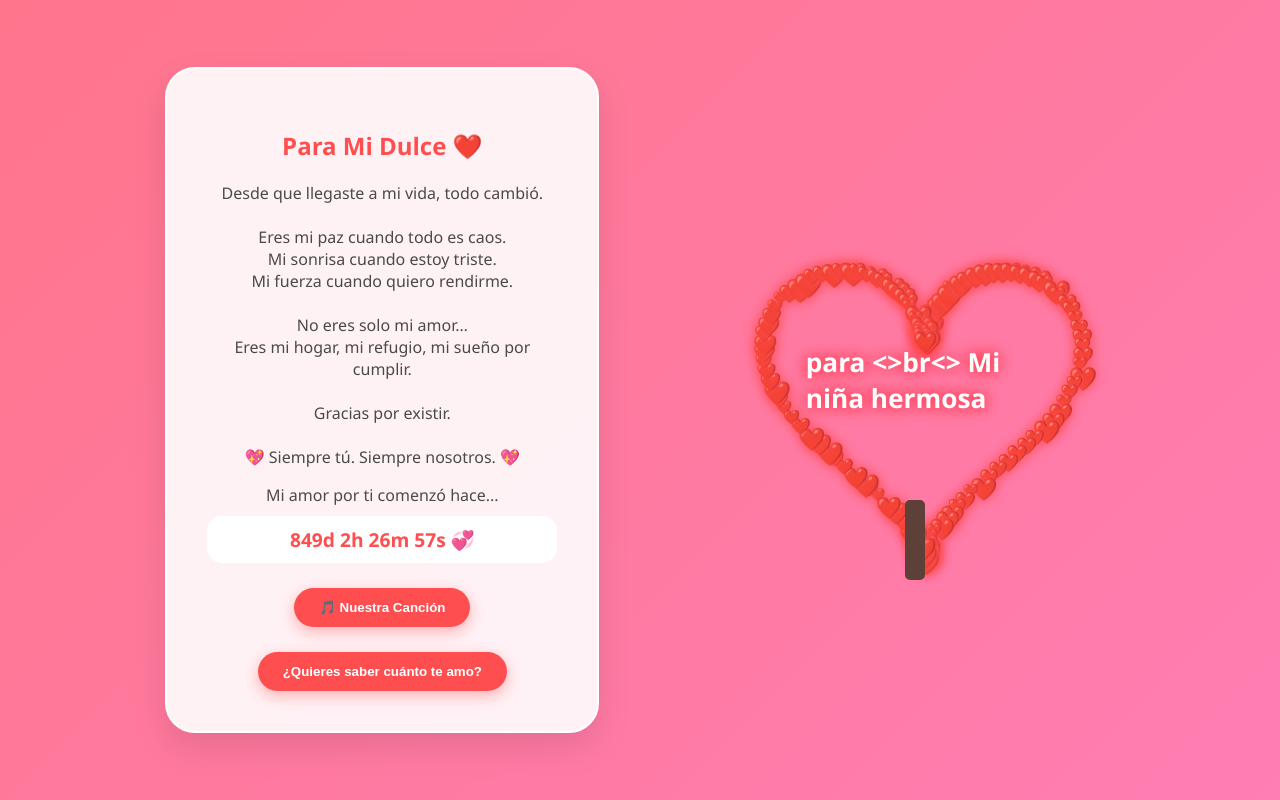
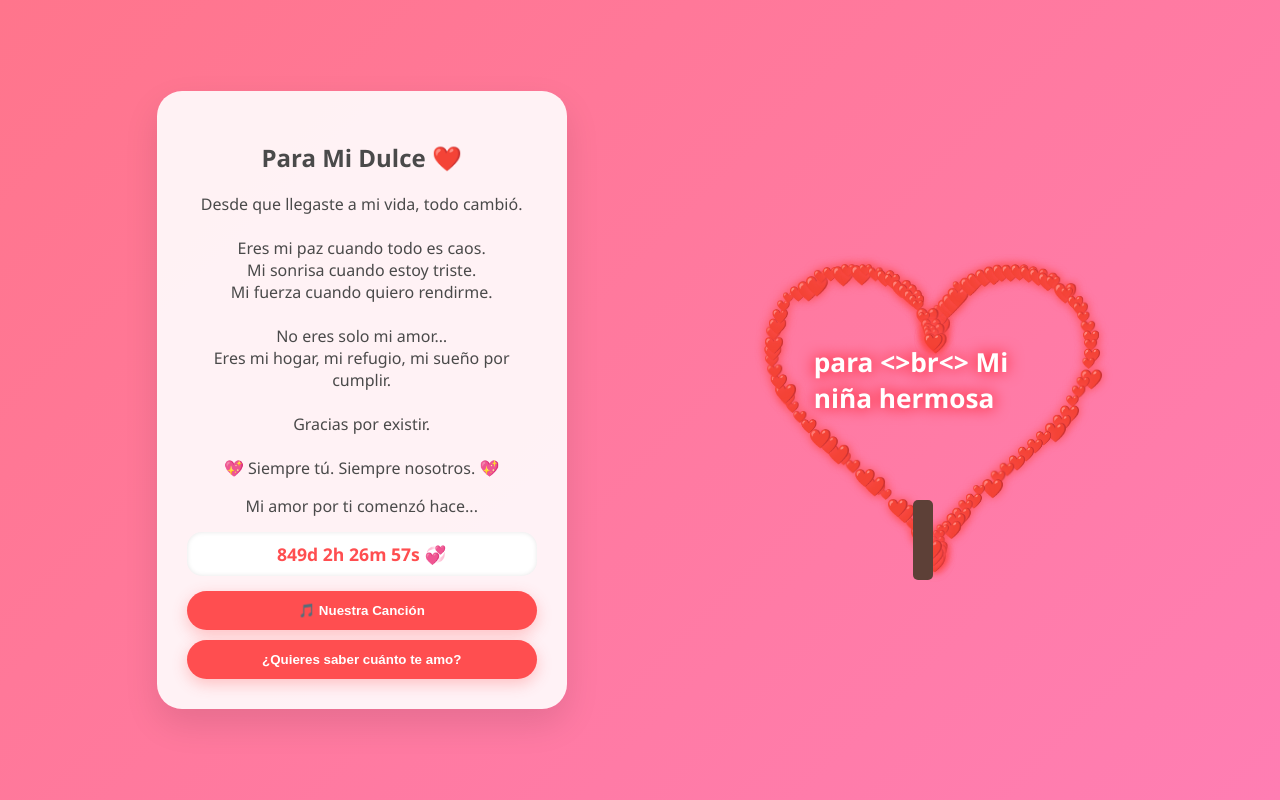
Before and after one commit to caradegatojose-code/Dulces, a plain HTML site: page index.html in a window 1280 px wide. Drawn offline with Linux system fonts and the light colour scheme.

Commit message:
Update style.css

```diff
--- a/style.css
+++ b/style.css
@@ -11,40 +11,43 @@ body {
   justify-content: space-evenly;
   align-items: center;
   height: 100vh;
-  padding: 0 50px;
 }
 
 .carta {
   background: rgba(255, 255, 255, 0.9);
-  padding: 40px;
-  border-radius: 30px;
+  padding: 30px;
+  border-radius: 25px;
   width: 350px;
   box-shadow: 0 15px 35px rgba(0,0,0,0.1);
   text-align: center;
-  border: 2px solid #fff;
   animation: aparecer 1.2s ease-out;
+  z-index: 10;
 }
 
 @keyframes aparecer {
-  from { transform: scale(0.8); opacity: 0; }
-  to { transform: scale(1); opacity: 1; }
+  from { transform: translateY(-30px); opacity: 0; }
+  to { transform: translateY(0); opacity: 1; }
 }
-
-h2 { color: #ff4e50; margin-bottom: 20px; }
 
 #conta {
   font-weight: bold;
-  font-size: 1.2rem;
+  font-size: 1.1rem;
   color: #ff4e50;
-  margin-top: 10px;
-  background: #fff;
+  margin: 15px 0;
+  background: white;
   padding: 10px;
   border-radius: 15px;
+  box-shadow: inset 0 0 5px rgba(0,0,0,0.1);
+}
+
+.botones-container {
+    display: flex;
+    flex-direction: column;
+    gap: 10px;
 }
 
 button {
-  margin-top: 25px;
-  padding: 12px 25px;
+  padding: 12px;
   border: none;
   background: #ff4e50;
   color: white;
@@ -52,15 +55,15 @@ button {
   font-weight: bold;
   cursor: pointer;
   transition: 0.3s;
-  box-shadow: 0 5px 15px rgba(255, 78, 80, 0.4);
+  box-shadow: 0 5px 15px rgba(255, 78, 80, 0.3);
 }
 
 button:hover {
-  transform: translateY(-3px);
+  transform: scale(1.05);
   background: #ff3033;
 }
 
-/* Árbol y Corazones */
+/* Árbol y Efectos */
 .arbol-container { position: relative; width: 400px; height: 400px; }
 
 .heart-tree {
@@ -68,10 +71,11 @@ button:hover {
   opacity: 0;
   filter: drop-shadow(0 0 5px #ff4e50);
   animation: aparecerCorazon 0.5s forwards;
+  user-select: none;
 }
 
 @keyframes aparecerCorazon {
-  to { opacity: 1; transform: scale(1.2); }
+  to { opacity: 1; }
 }
 
 .tronco {
@@ -93,7 +97,7 @@ button:hover {
   font-size: 24px;
   font-weight: bold;
   color: white;
-  z-index: 10;
+  z-index: 15;
   text-shadow: 0 0 15px #ff0000;
   animation: latido 1.5s infinite;
 }
@@ -102,3 +106,36 @@ button:hover {
   0%, 100% { transform: translate(-50%, -50%) scale(1); }
   50% { transform: translate(-50%, -50%) scale(1.1); }
 }
+
+/* Corazones de fondo */
+.corazon-fondo {
+  position: fixed;
+  bottom: -50px;
+  animation: flotarArriba 8s linear infinite;
+  opacity: 0.7;
+  z-index: 1;
+}
+
+@keyframes flotarArriba {
+  0% { transform: translateY(0) rotate(0deg); opacity: 1; }
+  100% { transform: translateY(-110vh) rotate(360deg); opacity: 0; }
+}
+
+/* Frases de Amor */
+.frase-amor {
+  position: fixed;
+  color: white;
+  font-weight: bold;
+  font-size: 1.6rem;
+  text-shadow: 2px 2px 10px rgba(0,0,0,0.4);
+  pointer-events: none;
+  animation: aparecerFrase 3s forwards;
+  z-index: 1000;
+}
+
+@keyframes aparecerFrase {
+  0% { transform: scale(0.5); opacity: 0; }
+  20% { transform: scale(1.2); opacity: 1; }
+  80% { opacity: 1; }
+  100% { transform: translateY(-100px); opacity: 0; }
+}
```
